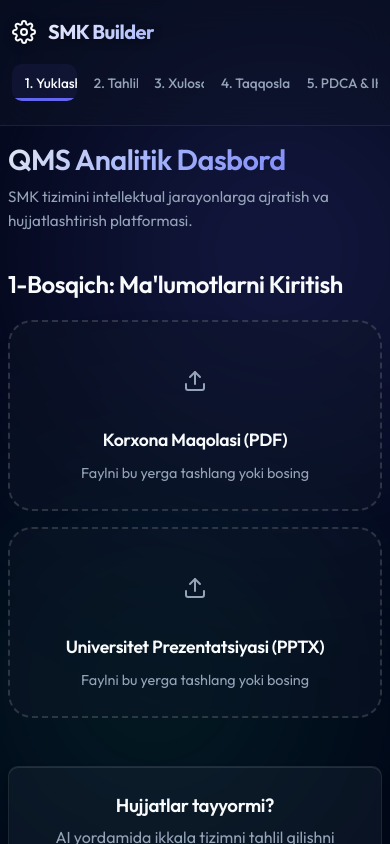
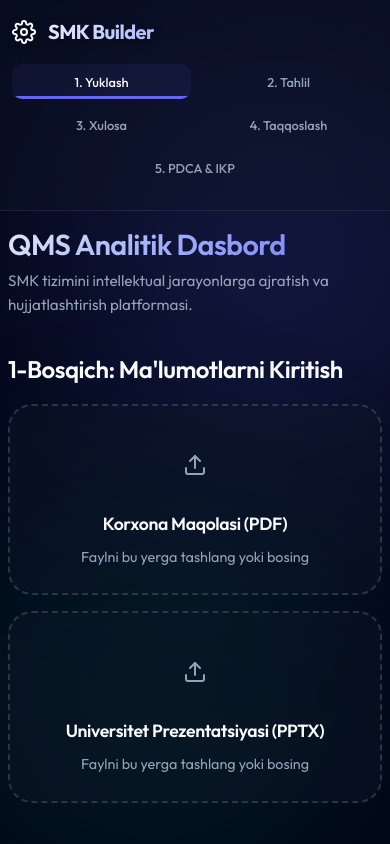
Before and after one commit to Khusanboyevr/SMK-Process, a React app in the folder frontend/: page / in a window 390 px wide. Shown: the top 844 px of the page. Built offline with nearby package versions, Linux system fonts and the light colour scheme; the HTML template or start-up script is replaced by a standard one.

Commit message:
Disable horizontal scrolling in mobile sidebar and apply global word-wrap

```diff
--- a/frontend/src/index.css
+++ b/frontend/src/index.css
@@ -34,6 +34,8 @@
   margin: 0;
   padding: 0;
   box-sizing: border-box;
+  overflow-wrap: break-word; /* Strictly break ridiculously long words to prevent mobile horizontal bleed */
+  word-break: break-word;
 }
 
 ::-webkit-scrollbar {
@@ -441,21 +443,18 @@ tr:hover td {
     display: flex;
     gap: 0.5rem;
     width: 100%;
-    overflow-x: auto;
+    flex-wrap: wrap;
+    justify-content: center;
     padding-bottom: 1rem;
     margin-top: 1.5rem;
-    -webkit-overflow-scrolling: touch; /* Smooth scrolling native */
-    scrollbar-width: none; /* Hide scrollbar Firefox */
-  }
-
-  .sidebar nav::-webkit-scrollbar {
-    display: none; /* Hide scrollbar Chrome */
   }
 
   .nav-link {
-    white-space: nowrap;
+    white-space: normal; /* Allow text to wrap uniformly */
     margin-bottom: 0;
     padding: 0.75rem 1.25rem;
+    text-align: center;
+    justify-content: center;
   }
 
   .nav-link::before {
@@ -732,12 +731,17 @@ tr:hover td {
   .sidebar nav {
     margin-top: 0.5rem;
     padding-bottom: 0.5rem;
-    gap: 0.25rem;
+    gap: 0.5rem;
+    flex-wrap: wrap;
+    justify-content: center;
   }
 
   .nav-link {
-    padding: 0.6rem 0.8rem;
-    font-size: 0.85rem;
+    padding: 0.6rem 0.5rem;
+    font-size: 0.8rem;
+    flex: 1 1 calc(50% - 0.5rem); /* Align 2 buttons per row safely */
+    text-align: center;
+    justify-content: center;
   }
 
   .main-content {
```
